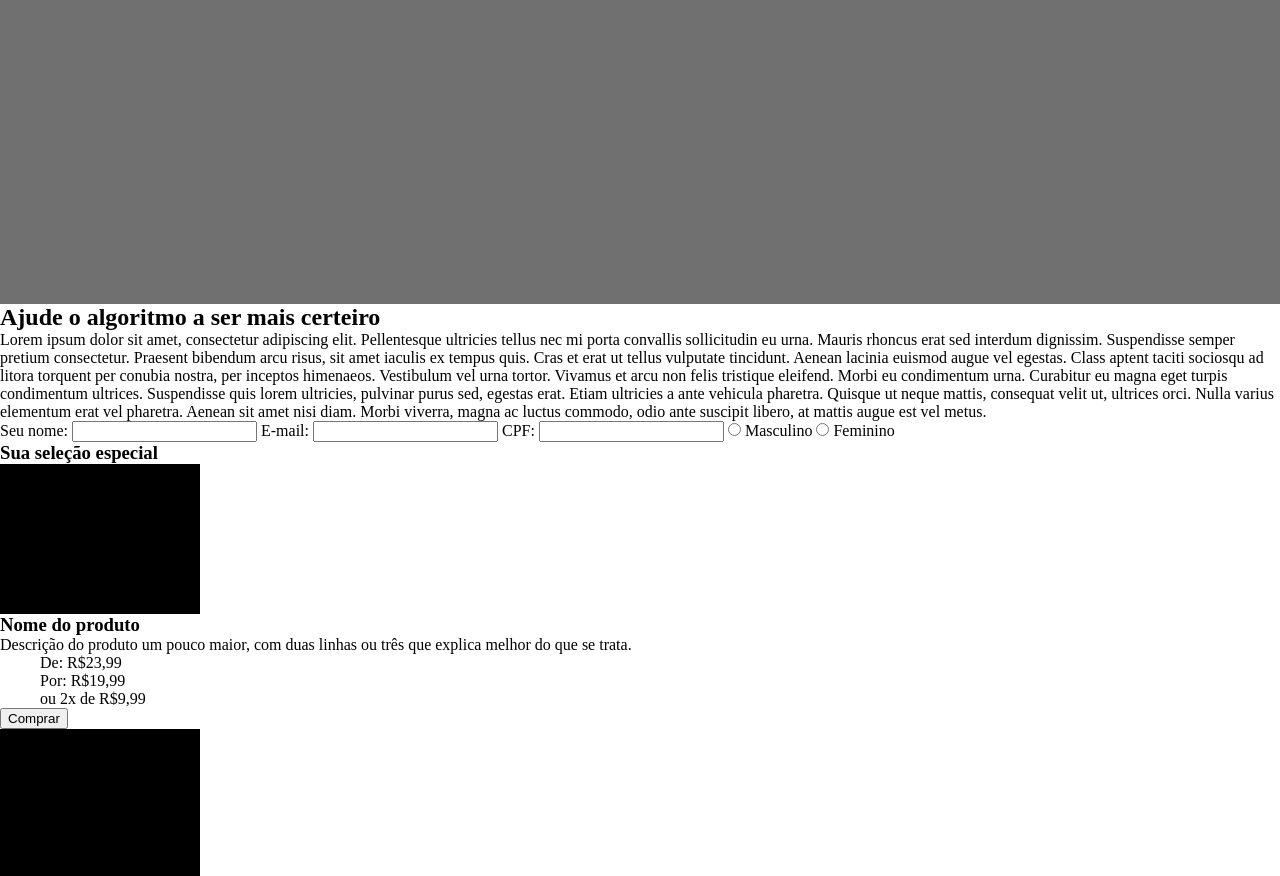
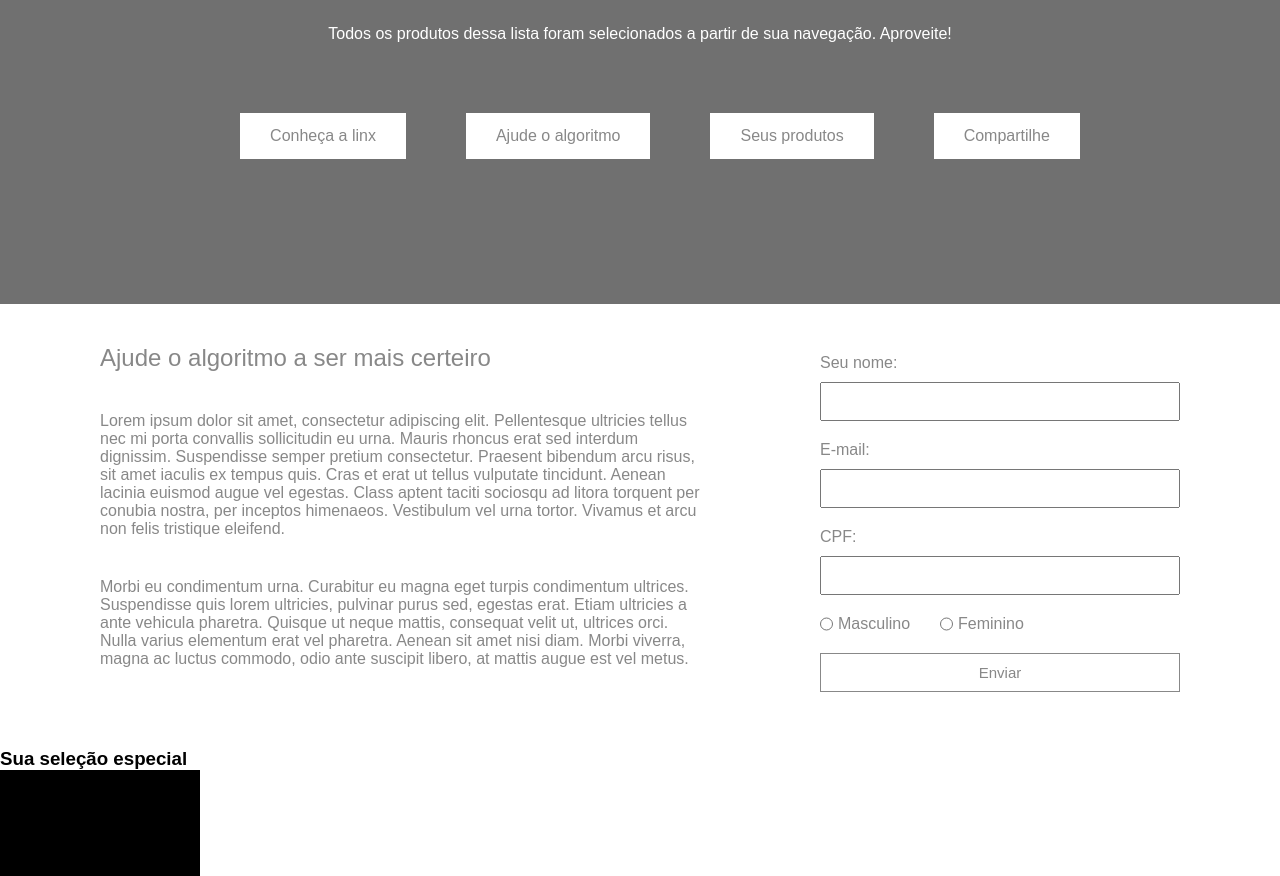
Before and after one commit to Guuzta/desafio_frontend_developer, a plain HTML site: page index.html in a window 1280 px wide. Shown: the part 216-1092 px from the top of the page. Drawn offline with Linux system fonts and the light colour scheme.

Commit message:
adicionando estilo no header e no formuario

```diff
--- a/css/_default.scss
+++ b/css/_default.scss
@@ -3,4 +3,5 @@
     box-sizing: border-box;
     list-style: none;
     text-decoration: none;
+    font-family: Arial, Helvetica, sans-serif;
 }
--- a/css/main.scss
+++ b/css/main.scss
@@ -1,28 +1,30 @@
 @import 'default';
 @import 'variables';
 
-
-
-
 .home {
+    display: flex;
+    justify-content: center;
+    flex-direction: column;
+    align-items: center;
     text-align: center;
     background-color: $secondary-color;
     color: #ffffff;
     height: 65vh;
 
+    h1 + p {
+        margin: 40px 0;
+    }
 
     .navigationButtons {
-
+        margin-top: 30px;
 
         ul {
             display: flex;
             justify-content: center;
 
             li {
-                margin: 0 10px;
-                padding: 10px 20px;
-                width: 160px;
-                height: 40px;
+                margin: 0 30px;
+                padding: 14px 30px;
                 background-color: $btnColors;
 
 
@@ -37,6 +39,73 @@
     }
 }
 
+.registration {
+    display: flex;
+    justify-content: space-around;
+    padding: 40px;
+
+    .information {
+        width: 50%;
+
+        h2 {
+            color: $primary-color;
+            font-weight: 400;
+        }
+
+        p {
+            color: $primary-color;
+            margin: 40px 0;
+        }
+    }
+
+    form {
+        display: flex;
+        flex-direction: column;
+        width: 30%;
+
+        label {
+            margin: 10px 0;
+
+            input {
+                width: 100%;
+                padding: 10px 0;
+            }
+
+            span {
+                display: block;
+                color: $primary-color;
+            }
+
+            span:first-child {
+                margin-bottom: 10px;
+            }
+
+            .checkbox {
+                display: flex;
+                width: fit-content;
+
+                input {
+                    margin-right: 5px;
+                }
+
+                span {
+                    margin-right: 30px;
+                }
+            }
+        }
+
+
+        button {
+            margin-top: 10px;
+            padding: 10px 0;
+            background-color: $btnColors;
+            color: $primary-color;
+            border: 1px solid $primary-color;
+            font-size: 15px;
+        }
+    }
+}
+
 .productImage {
     width: 200px;
     height: 150px;
--- a/index.html
+++ b/index.html
@@ -33,38 +33,46 @@
         </nav>
     </header>
 
-    <section>
-        <div>
+    <section class="registration">
+        <div class="information">
             <h2>Ajude o algoritmo a ser mais certeiro</h2>
 
             <p>
-                Lorem ipsum dolor sit amet, consectetur adipiscing elit. Pellentesque ultricies tellus nec mi porta convallis sollicitudin eu urna. Mauris rhoncus erat sed interdum dignissim. Suspendisse semper pretium consectetur. Praesent bibendum arcu risus, sit amet iaculis ex tempus quis. Cras et erat ut tellus vulputate tincidunt. Aenean lacinia euismod augue vel egestas. Class aptent taciti sociosqu ad litora torquent per conubia nostra, per inceptos himenaeos. Vestibulum vel urna tortor. Vivamus et arcu non felis tristique eleifend. Morbi eu condimentum urna. Curabitur eu magna eget turpis condimentum ultrices. Suspendisse quis lorem ultricies, pulvinar purus sed, egestas erat. Etiam ultricies a ante vehicula pharetra. Quisque ut neque mattis, consequat velit ut, ultrices orci. Nulla varius elementum erat vel pharetra. Aenean sit amet nisi diam. Morbi viverra, magna ac luctus commodo, odio ante suscipit libero, at mattis augue est vel metus.
+                Lorem ipsum dolor sit amet, consectetur adipiscing elit. Pellentesque ultricies tellus nec mi porta convallis sollicitudin eu urna. Mauris rhoncus erat sed interdum dignissim. Suspendisse semper pretium consectetur. Praesent bibendum arcu risus, sit amet iaculis ex tempus quis. Cras et erat ut tellus vulputate tincidunt. Aenean lacinia euismod augue vel egestas. Class aptent taciti sociosqu ad litora torquent per conubia nostra, per inceptos himenaeos. Vestibulum vel urna tortor. Vivamus et arcu non felis tristique eleifend.
+            </p>
+
+            <p>
+                Morbi eu condimentum urna. Curabitur eu magna eget turpis condimentum ultrices. Suspendisse quis lorem ultricies, pulvinar purus sed, egestas erat. Etiam ultricies a ante vehicula pharetra. Quisque ut neque mattis, consequat velit ut, ultrices orci. Nulla varius elementum erat vel pharetra. Aenean sit amet nisi diam. Morbi viverra, magna ac luctus commodo, odio ante suscipit libero, at mattis augue est vel metus.
             </p>
         </div>
 
         <form>
             <label>
-                Seu nome:
+                <span>Seu nome:</span>
                 <input type="text">
             </label>
 
             <label>
-                E-mail:
+                <span>E-mail:</span>
                 <input type="email">
             </label>
 
             <label>
-                CPF:
+                <span>CPF:</span>
                 <input type="email">
             </label>
 
             <label >
-                <input type="radio" name="sexo" value="masculino">
-                <span>Masculino</span>
+                <div class="checkbox">
+                    <input type="radio" name="sexo" value="masculino">
+                    <span>Masculino</span>
 
-                <input type="radio" name="sexo" value="feminino">
-                <span>Feminino</span>
+                    <input type="radio" name="sexo" value="feminino">
+                    <span>Feminino</span>
+                </div>
             </label>
+
+            <button>Enviar</button>
         </form>
     </section>
 
```
Also changed, not shown: css/main.css, 1 other file.
